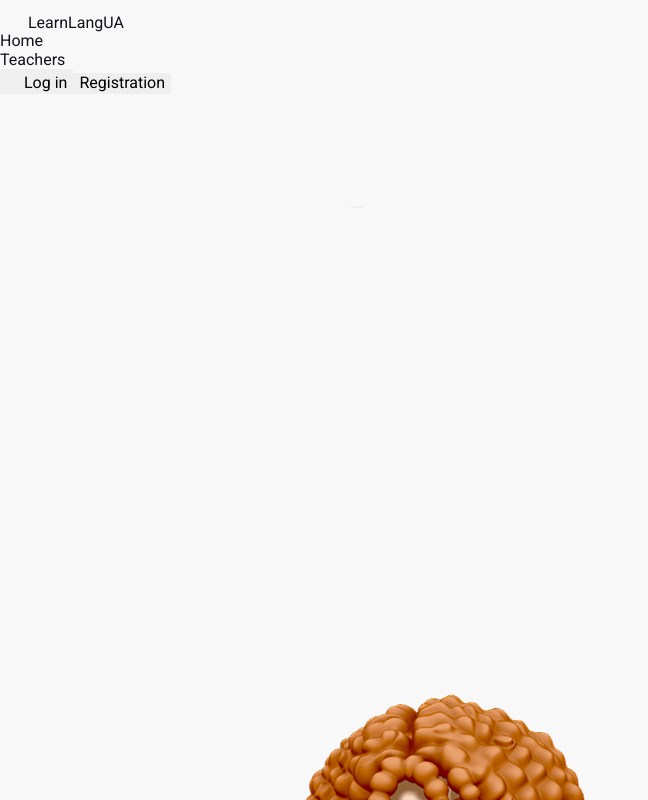
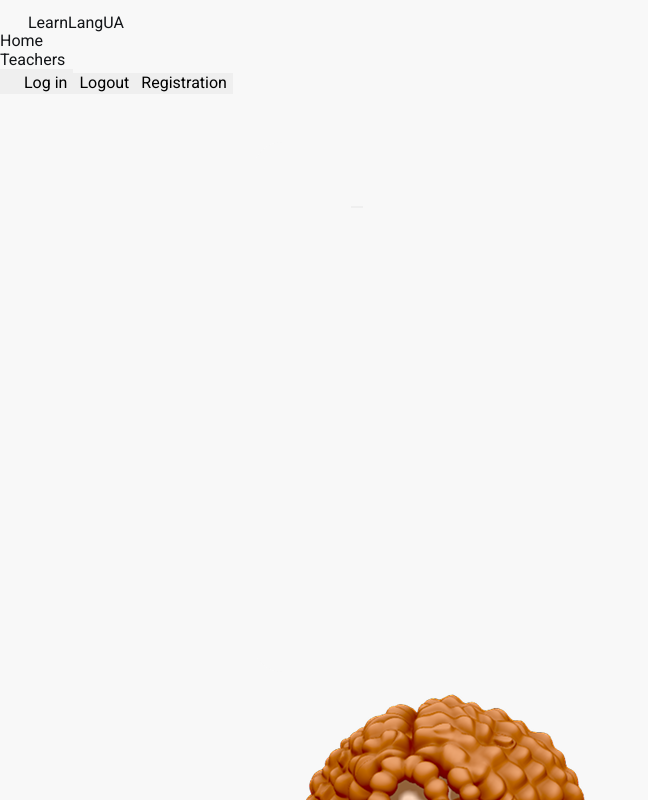
Before and after one commit to TattiS/LearnLangUA, a React (Vite) app: page / in a window 1280 px wide. Shown: the top 800 px of the page, without its empty margins (0-648 px from the left). Built offline with nearby package versions, Linux system fonts and the light colour scheme; no server answers.

Commit message:
feat: add logout functionality and normalize user data; update Header component to include logout button

```diff
--- a/src/components/Header/Header.jsx
+++ b/src/components/Header/Header.jsx
@@ -8,6 +8,9 @@ const Header = () => {
     dispatch(openModal("login"));
   };
   const signupBtnClickHandler = () => {
+    dispatch(openModal("register"));
+  };
+  const logoutBtnClickHandler = () => {
     dispatch(openModal("register"));
   };
   const user = useSelector((state) => state.auth.user);
@@ -74,7 +77,13 @@ const Header = () => {
           </svg>
           <span className={css.loginText}>Log in</span>
         </button>
-
+        <button
+          type="button"
+          className={css.signup}
+          onClick={logoutBtnClickHandler}
+        >
+          Logout
+        </button>
         <button
           type="button"
           className={css.signup}
--- a/src/redux/authSlice.js
+++ b/src/redux/authSlice.js
@@ -1,14 +1,6 @@
 import { createSlice, createAsyncThunk } from "@reduxjs/toolkit";
 import { registerUser, loginUser, logoutUser } from "../firebase/authService";
-
-const normalizeUser = (user) =>
-  user
-    ? {
-        id: user.uid,
-        email: user.email,
-        nick: user.displayName || null,
-      }
-    : null;
+import { normalizeUser } from "./normalizeUser";
 
 export const registerThunk = createAsyncThunk(
   "auth/register",
@@ -32,9 +24,17 @@ export const loginThunk = createAsyncThunk(
   }
 );
 
-export const logoutThunk = createAsyncThunk("auth/logout", async () => {
-  await logoutUser();
-});
+export const logoutThunk = createAsyncThunk(
+  "auth/logout",
+  async (_, { rejectedWithValue }) => {
+    try {
+      await logoutUser();
+      return true;
+    } catch (error) {
+      return rejectedWithValue(error.code || "auth/logout_failed");
+    }
+  }
+);
 
 const initialState = {
   user: null,
--- /dev/null
+++ b/src/redux/normalizeUser.js
@@ -0,0 +1,8 @@
+export const normalizeUser = (user) =>
+  user
+    ? {
+        id: user.uid,
+        email: user.email,
+        nick: user.displayName || null,
+      }
+    : null;
```
